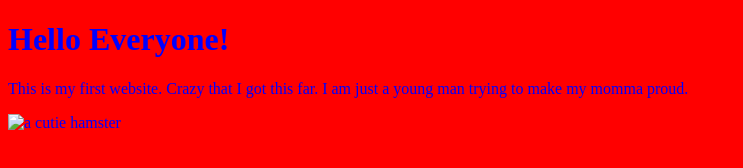
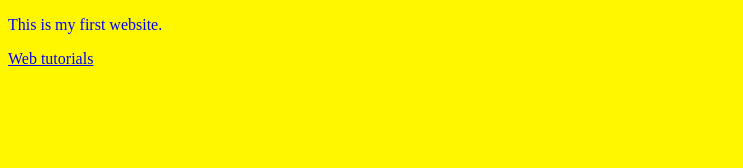
Before and after one commit to AhmadA10/ahmada10.github.io, a plain HTML site: page index.html in a window 1280 px wide. Shown: the whole page, without its empty margins (0-743 px from the left). Drawn offline with Linux system fonts and the light colour scheme.

Commit message:
Update index.html

```diff
--- a/index.html
+++ b/index.html
@@ -3,9 +3,8 @@
 <head>
  <title> My First Website </title>
 </head>
- <body style="background-color: red; font-family: 'Times New Roman', Times, serif; color: blue">
-    <h1>Hello Everyone!</h1>
-    <p> This is my first website. Crazy that I got this far. I am just a young man trying to make my momma proud. </p>
-    <img src = "images/hamsterimage.jpg" alt="a cutie hamster" style="width: 300px;">
+ <body style="background-color: rgb(255, 247, 0); font-family: 'Times New Roman', Times, serif; color: blue">
+    <p> This is my first website. </p>
+   <a href="http://www.w3schools.com">Web tutorials</a>
  </body>
  </html>
```
